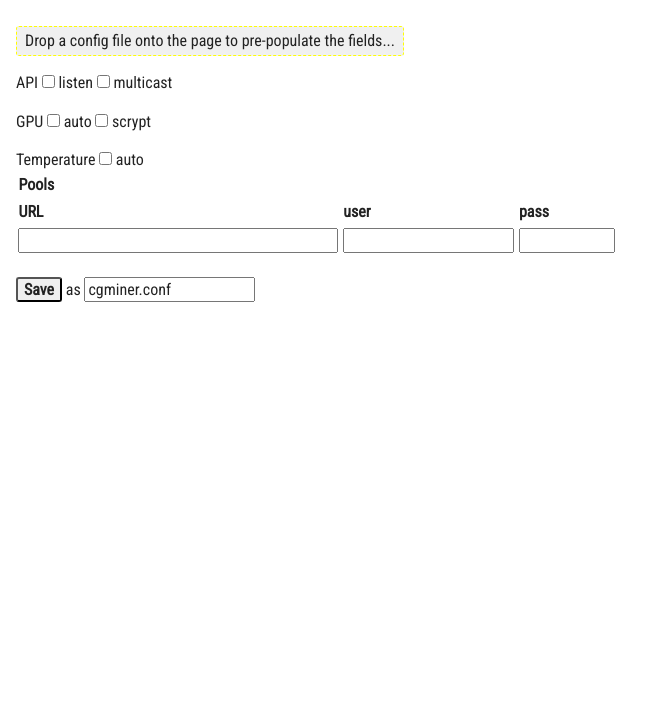
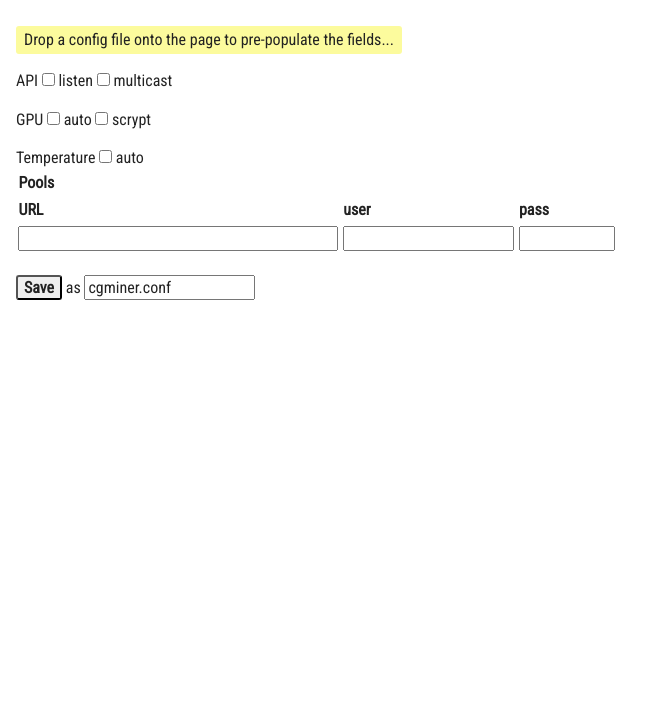
Before and after one commit to amigus/cgminer-config-ui, a plain HTML site: page index.html in a window 1280 px wide. Shown: the part 78-800 px from the top of the page, without its empty margins (0-662 px from the left). Drawn offline with Linux system fonts and the light colour scheme.

Commit message:
Update the background color of the drop message
- Update backround-colar and border in main.css

```diff
--- a/css/main.css
+++ b/css/main.css
@@ -110,8 +110,8 @@ li,td,th {
 }
 p#notPrepopulated {
     display: inline-block;
-    background-color: #F0F0F0;
-    border: 1px dashed #FFFF00;
+    background-color: #FCFB9D;
+    border: 1px;
     border-radius: 3px;
     padding: 0.2em 0.5em;
 }
```
